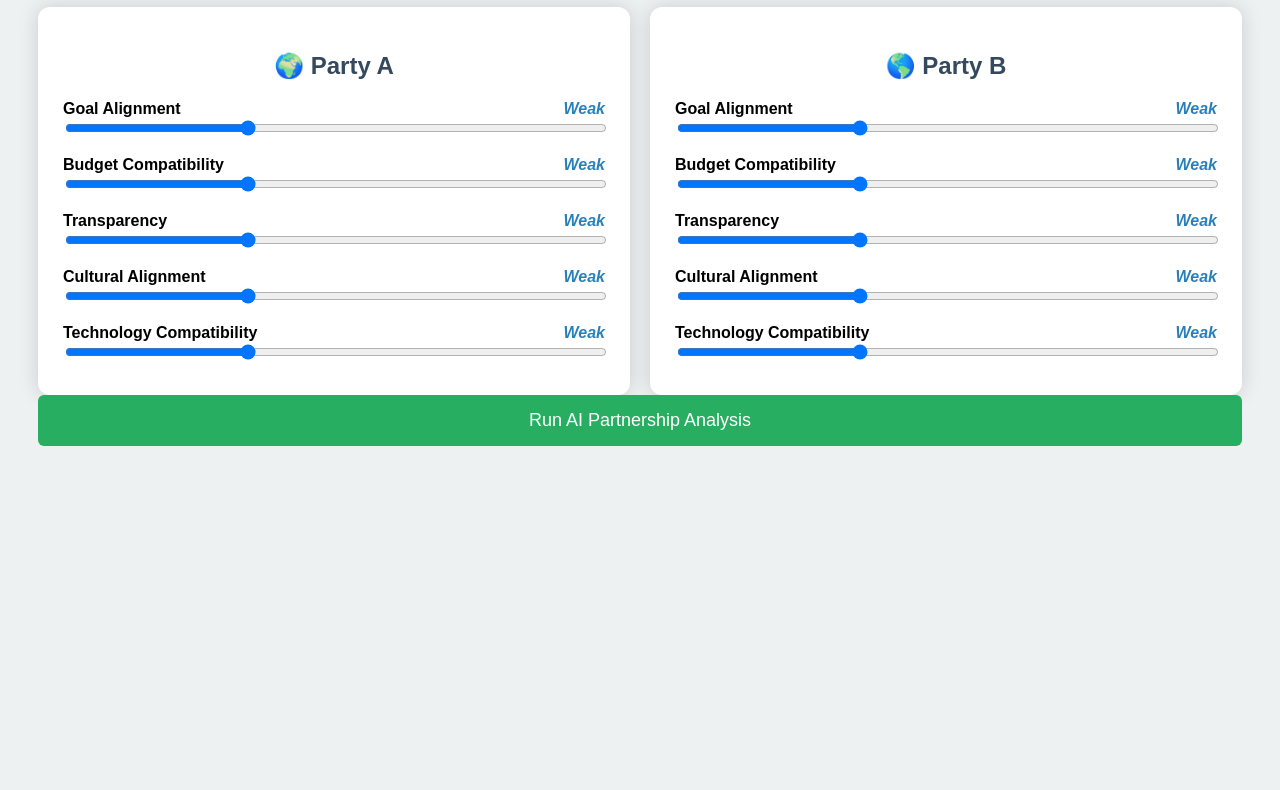
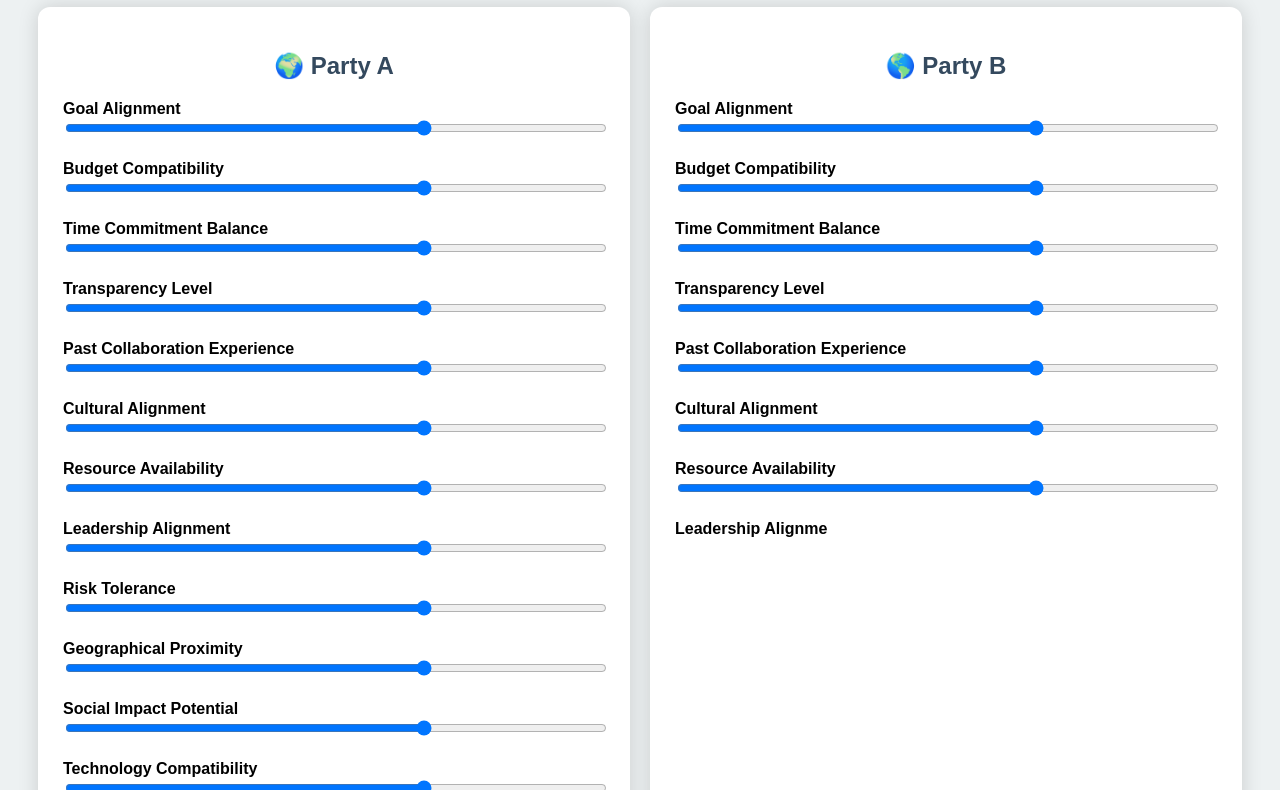
Before and after one commit to Knight2801Dev/sdg, a plain HTML site: page index.html in a window 1280 px wide. Shown: the part 112-902 px from the top of the page. Before the commit the page ends 800 px from the top, so only its background shows below. Drawn offline with Linux system fonts and the light colour scheme.

Commit message:
Update index.html

```diff
--- a/index.html
+++ b/index.html
@@ -2,7 +2,7 @@
 <html lang="en">
 <head>
 <meta charset="UTF-8">
-<title>AI Partnership Compatibility Analyzer – SDG 17</title>
+<title>AI Partnership Compatibility Analyzer – SDG 17 (Two Parties)</title>
 
 <style>
 body {
@@ -28,7 +28,7 @@ label {
     font-weight: bold;
     display: flex;
     justify-content: space-between;
-    margin-top: 10px;
+    margin-top: 12px;
 }
 .value-text {
     color: #2980b9;
@@ -36,7 +36,7 @@ label {
 }
 input[type=range] {
     width: 100%;
-    margin-bottom: 10px;
+    margin-bottom: 12px;
 }
 button {
     width: 100%;
@@ -47,6 +47,7 @@ button {
     color: white;
     border-radius: 6px;
     cursor: pointer;
+    margin-top: 20px;
 }
 button:hover { background:#2ecc71; }
 
@@ -68,7 +69,7 @@ button:hover { background:#2ecc71; }
 
 <body>
 
-<h1>🤝 AI Partnership Compatibility Predictor (SDG 17)</h1>
+<h1>🤝 AI Partnership Failure Predictor – SDG 17 (Two Parties)</h1>
 
 <div class="wrapper">
 
@@ -82,11 +83,32 @@ button:hover { background:#2ecc71; }
 <label>Budget Compatibility <span class="value-text" id="budgetTextA"></span></label>
 <input type="range" id="budgetA" min="0" max="3" step="1">
 
-<label>Transparency <span class="value-text" id="transTextA"></span></label>
+<label>Time Commitment Balance <span class="value-text" id="timeTextA"></span></label>
+<input type="range" id="timeA" min="0" max="3" step="1">
+
+<label>Transparency Level <span class="value-text" id="transTextA"></span></label>
 <input type="range" id="transA" min="0" max="3" step="1">
+
+<label>Past Collaboration Experience <span class="value-text" id="expTextA"></span></label>
+<input type="range" id="expA" min="0" max="3" step="1">
 
 <label>Cultural Alignment <span class="value-text" id="cultureTextA"></span></label>
 <input type="range" id="cultureA" min="0" max="3" step="1">
+
+<label>Resource Availability <span class="value-text" id="resourceTextA"></span></label>
+<input type="range" id="resourceA" min="0" max="3" step="1">
+
+<label>Leadership Alignment <span class="value-text" id="leadershipTextA"></span></label>
+<input type="range" id="leadershipA" min="0" max="3" step="1">
+
+<label>Risk Tolerance <span class="value-text" id="riskTextA"></span></label>
+<input type="range" id="riskA" min="0" max="3" step="1">
+
+<label>Geographical Proximity <span class="value-text" id="geoTextA"></span></label>
+<input type="range" id="geoA" min="0" max="3" step="1">
+
+<label>Social Impact Potential <span class="value-text" id="impactTextA"></span></label>
+<input type="range" id="impactA" min="0" max="3" step="1">
 
 <label>Technology Compatibility <span class="value-text" id="techTextA"></span></label>
 <input type="range" id="techA" min="0" max="3" step="1">
@@ -102,105 +124,19 @@ button:hover { background:#2ecc71; }
 <label>Budget Compatibility <span class="value-text" id="budgetTextB"></span></label>
 <input type="range" id="budgetB" min="0" max="3" step="1">
 
-<label>Transparency <span class="value-text" id="transTextB"></span></label>
+<label>Time Commitment Balance <span class="value-text" id="timeTextB"></span></label>
+<input type="range" id="timeB" min="0" max="3" step="1">
+
+<label>Transparency Level <span class="value-text" id="transTextB"></span></label>
 <input type="range" id="transB" min="0" max="3" step="1">
+
+<label>Past Collaboration Experience <span class="value-text" id="expTextB"></span></label>
+<input type="range" id="expB" min="0" max="3" step="1">
 
 <label>Cultural Alignment <span class="value-text" id="cultureTextB"></span></label>
 <input type="range" id="cultureB" min="0" max="3" step="1">
 
-<label>Technology Compatibility <span class="value-text" id="techTextB"></span></label>
-<input type="range" id="techB" min="0" max="3" step="1">
-</div>
+<label>Resource Availability <span class="value-text" id="resourceTextB"></span></label>
+<input type="range" id="resourceB" min="0" max="3" step="1">
 
-</div>
-
-<button onclick="predict()">Run AI Partnership Analysis</button>
-
-<div class="result" id="output" style="display:none;"></div>
-
-<script>
-const labels = ["Very Poor", "Weak", "Good", "Excellent"];
-
-const factors = [
-  {id:"goal", name:"Goal Alignment", advice:"Align strategic objectives through a shared development agenda."},
-  {id:"budget", name:"Budget Compatibility", advice:"Create a transparent joint financing framework."},
-  {id:"trans", name:"Transparency", advice:"Improve information sharing and diplomatic transparency."},
-  {id:"culture", name:"Cultural Alignment", advice:"Strengthen cultural understanding through exchanges."},
-  {id:"tech", name:"Technology Compatibility", advice:"Harmonize technology standards and infrastructure."}
-];
-
-// Initialize sliders
-factors.forEach(f=>{
-  let a = document.getElementById(f.id+"A");
-  let b = document.getElementById(f.id+"B");
-  let ta = document.getElementById(f.id+"TextA");
-  let tb = document.getElementById(f.id+"TextB");
-
-  a.value = 1;
-  b.value = 1;
-  ta.textContent = labels[1];
-  tb.textContent = labels[1];
-
-  a.oninput = ()=> ta.textContent = labels[a.value] + " ("+a.value+")";
-  b.oninput = ()=> tb.textContent = labels[b.value] + " ("+b.value+")";
-});
-
-function predict(){
-  let totalCompatibility = 0;
-  let maxCompatibility = factors.length * 3;
-  let problems = [];
-
-  factors.forEach(f=>{
-    let a = parseInt(document.getElementById(f.id+"A").value);
-    let b = parseInt(document.getElementById(f.id+"B").value);
-
-    // AI-style compatibility: closer values = stronger partnership
-    let compatibility = 3 - Math.abs(a - b);
-    totalCompatibility += compatibility;
-
-    if(compatibility <= 1){
-      problems.push({
-        factor: f.name,
-        advice: f.advice
-      });
-    }
-  });
-
-  let success = Math.round((totalCompatibility / maxCompatibility) * 100);
-
-  let riskClass = "risk-low";
-  let riskText = "Low risk of partnership failure";
-  if(success < 40){
-    riskClass = "risk-high";
-    riskText = "High risk of partnership failure";
-  }
-  else if(success < 70){
-    riskClass = "risk-medium";
-    riskText = "Moderate risk of partnership failure";
-  }
-
-  document.getElementById("output").style.display = "block";
-  document.getElementById("output").innerHTML = `
-    <p class="highlight">AI Partnership Success Probability: ${success}%</p>
-    <p class="${riskClass}"><strong>AI Risk Insight:</strong><br>${riskText}</p>
-
-    <p><strong>What the AI found wrong:</strong></p>
-    <ul>
-      ${
-        problems.length
-        ? problems.map(p=>`<li><strong>${p.factor}:</strong> ${p.advice}</li>`).join("")
-        : "<li>No major weaknesses detected. The partnership is highly aligned.</li>"
-      }
-    </ul>
-
-    <p><strong>AI Explanation:</strong><br>
-    The AI compares Party A and Party B across key SDG-17 partnership dimensions.
-    Large differences between their values indicate misalignment and higher failure risk.
-    The closer their priorities and capacities, the stronger and more sustainable the partnership.
-    </p>
-  `;
-}
-</script>
-
-</body>
-</html>
+<label>Leadership Alignme
```
